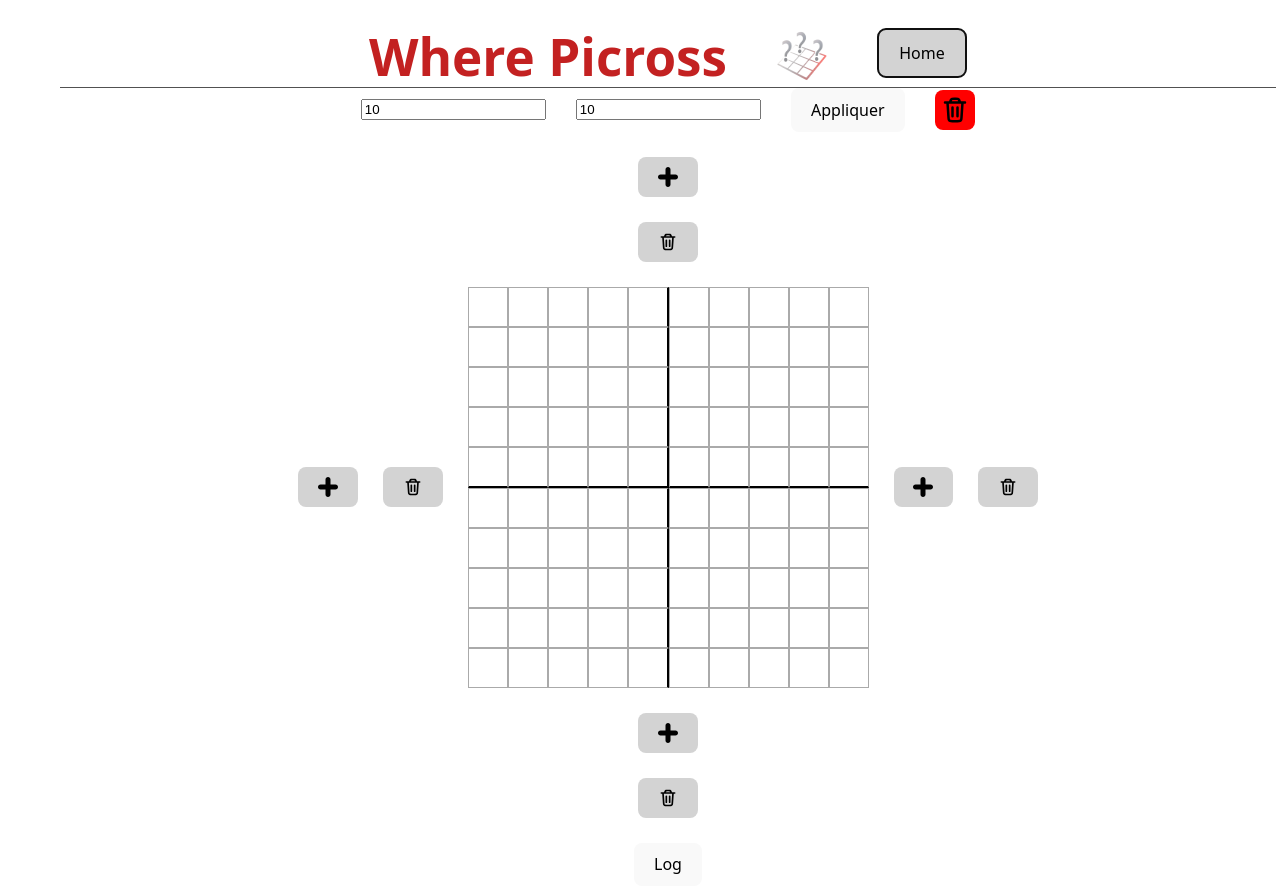
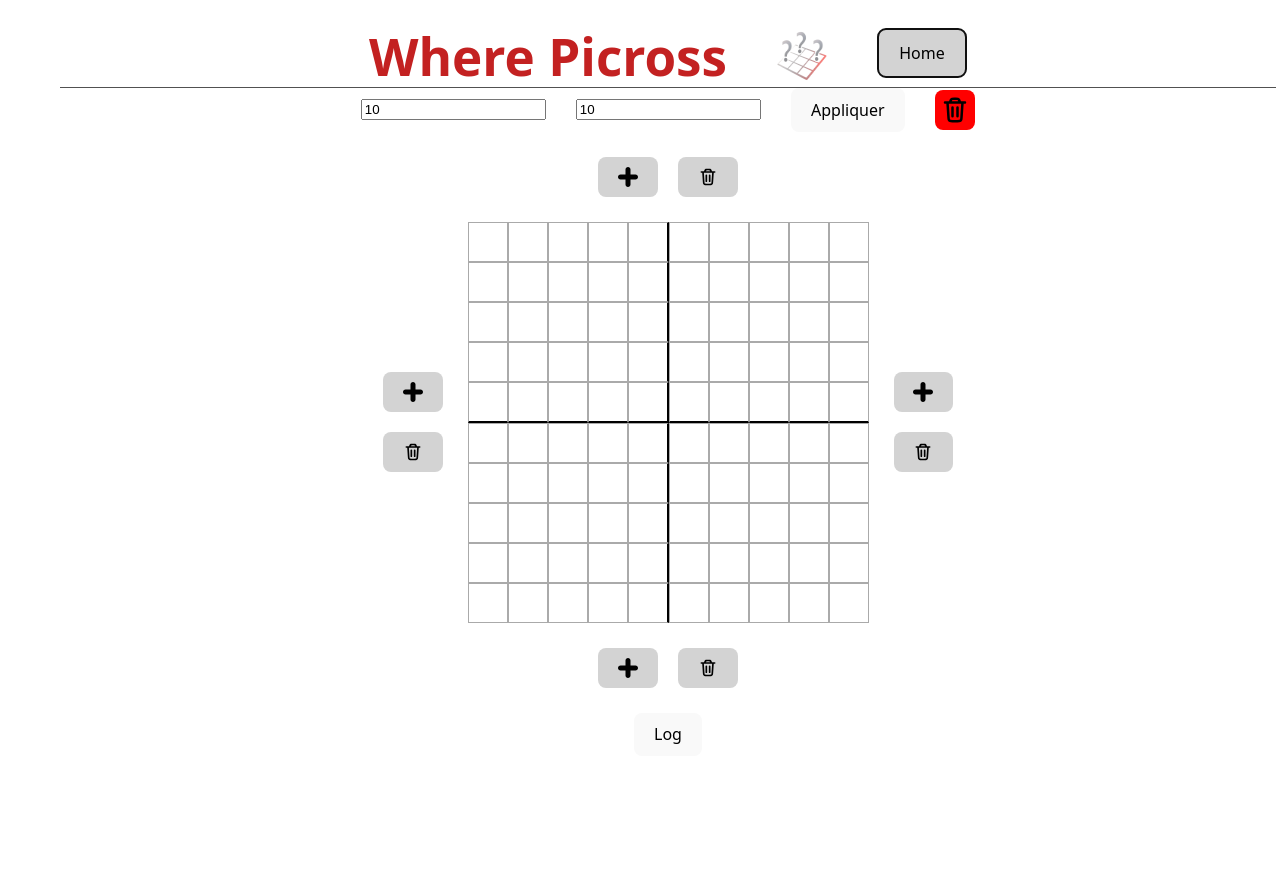
Before and after one commit to Nathroma/where-picross, a React (Vite) app: page / in a window 1280 px wide. Both pictures are taken after a click on the button "Creator". Shown: the top 886 px of the page. After the commit the page ends 856 px from the top, so only its background shows below. Built offline with nearby package versions, Linux system fonts and the light colour scheme.

Commit message:
fix some missing type import

```diff
--- a/src/components/Grid/Grid.tsx
+++ b/src/components/Grid/Grid.tsx
@@ -1,4 +1,5 @@
 import Cell from "@/components/Cell/Cell";
+import type { Picross } from "@/types/global-types";
 import style from "./Grid.module.scss";
 
 type stateGridProps= {
--- a/src/components/MapGrid/MapGrid.tsx
+++ b/src/components/MapGrid/MapGrid.tsx
@@ -1,3 +1,4 @@
+import type { Picross } from "@/types/global-types"
 import style from "./MapGrid.module.scss"
 
 type MapGridProps = {
--- a/src/components/PuzzleTile/PuzzleTile.tsx
+++ b/src/components/PuzzleTile/PuzzleTile.tsx
@@ -1,6 +1,7 @@
 import MapGrid from "@/components/MapGrid/MapGrid";
 import type { PicrossDatas } from "@/components/utils/picross-schema";
 import { useLoadProgress } from "@/hooks/save-load";
+import type { Picross } from "@/types/global-types";
 import style from "./PuzzleTile.module.scss";
 
 type PuzzleTileProps = {
--- a/src/components/utils/components-utils.ts
+++ b/src/components/utils/components-utils.ts
@@ -1,3 +1,5 @@
+import type { Picross } from "@/types/global-types";
+
 export const getRow = (grid: Picross, index: number) => grid[index];
 
 export const getColumn = (grid: Picross, index: number) => grid.map(row => row[index]);
--- a/src/components/utils/picross-schema.ts
+++ b/src/components/utils/picross-schema.ts
@@ -1,3 +1,5 @@
+import type { Picross } from "@/types/global-types"
+
 export type PicrossDatas = {
     id: string,
     name: string,
--- a/src/pages/GamePage/GamePage.tsx
+++ b/src/pages/GamePage/GamePage.tsx
@@ -3,6 +3,7 @@ import Grid from "@/components/Grid/Grid";
 import StopWatch, { formatTimer } from "@/components/StopWatch/StopWatch";
 import type { PicrossDatas } from "@/components/utils/picross-schema";
 import { saveProgress, useLoadProgress } from "@/hooks/save-load";
+import type { Picross } from "@/types/global-types";
 import { useEffect, useMemo, useState } from "react";
 import style from "./GamePage.module.scss";
 
--- a/src/pages/HexacrossPage/HexacrossPage.tsx
+++ b/src/pages/HexacrossPage/HexacrossPage.tsx
@@ -1,4 +1,5 @@
 import HexaCell from "@/components/HexaCell/HexaCell"
+import type { Picross } from "@/types/global-types"
 import { useState } from "react"
 import style from "./HexacrossPage.module.scss"
 
--- a/src/pages/PicrossCreatorPage/PicrossCreatorPage.module.scss
+++ b/src/pages/PicrossCreatorPage/PicrossCreatorPage.module.scss
@@ -51,3 +51,15 @@
     align-items: center;
     gap: 25px;
 }
+
+.sizeButtonHorizontal {
+    display: flex;
+    flex-direction: row;
+    gap: 20px;
+}
+
+.sizeButtonVertical {
+    display: flex;
+    flex-direction: column;
+    gap: 20px;
+}
--- a/src/pages/PicrossCreatorPage/PicrossCreatorPage.tsx
+++ b/src/pages/PicrossCreatorPage/PicrossCreatorPage.tsx
@@ -104,9 +104,9 @@ function PicrossCreatorPage({picross}: PicrossCreatorPageProps) {
     }
 
     useEffect(() => {
-        setInputHeight(gridState[0].length)
-        setInputWidth(gridState.length)
-    }, [gridState])
+        setInputHeight(puzzleHeight)
+        setInputWidth(puzzleWidth)
+    }, [puzzleHeight, puzzleWidth])
 
     return (
         <div className={style.creatorPage}>
@@ -118,17 +118,26 @@ function PicrossCreatorPage({picross}: PicrossCreatorPageProps) {
                     <img src="src\assets\trash.svg" alt="trash-bin" />
                 </button>
             </div>
+            <div className={style.sizeButtonHorizontal}>
                 <ExtendBoardButton onInteract={addGridSize} side={GridSide.top}/>
                 <ReduceBoardButton onInteract={removeGridSize} side={GridSide.top}/>
+            </div>
             <div className={style.puzzleBoard}>
+                <div className={style.sizeButtonVertical}>
                     <ExtendBoardButton onInteract={addGridSize} side={GridSide.left}/>
                     <ReduceBoardButton onInteract={removeGridSize} side={GridSide.left}/>
+                </div>
                 <Grid stateGrid={gridState} onCellClick={changeGridState}/>
+                <div className={style.sizeButtonVertical}>
+
                     <ExtendBoardButton onInteract={addGridSize} side={GridSide.right}/>
                     <ReduceBoardButton onInteract={removeGridSize} side={GridSide.right}/>
                 </div>
+            </div>
+            <div className={style.sizeButtonHorizontal}>
                 <ExtendBoardButton onInteract={addGridSize} side={GridSide.bottom}/>
                 <ReduceBoardButton onInteract={removeGridSize} side={GridSide.bottom}/>
+            </div>
             <button onClick={() =>  console.log(gridState)}>Log</button>
         </div>
     )
```
Lines whose indentation alone changed are shown as unchanged.
